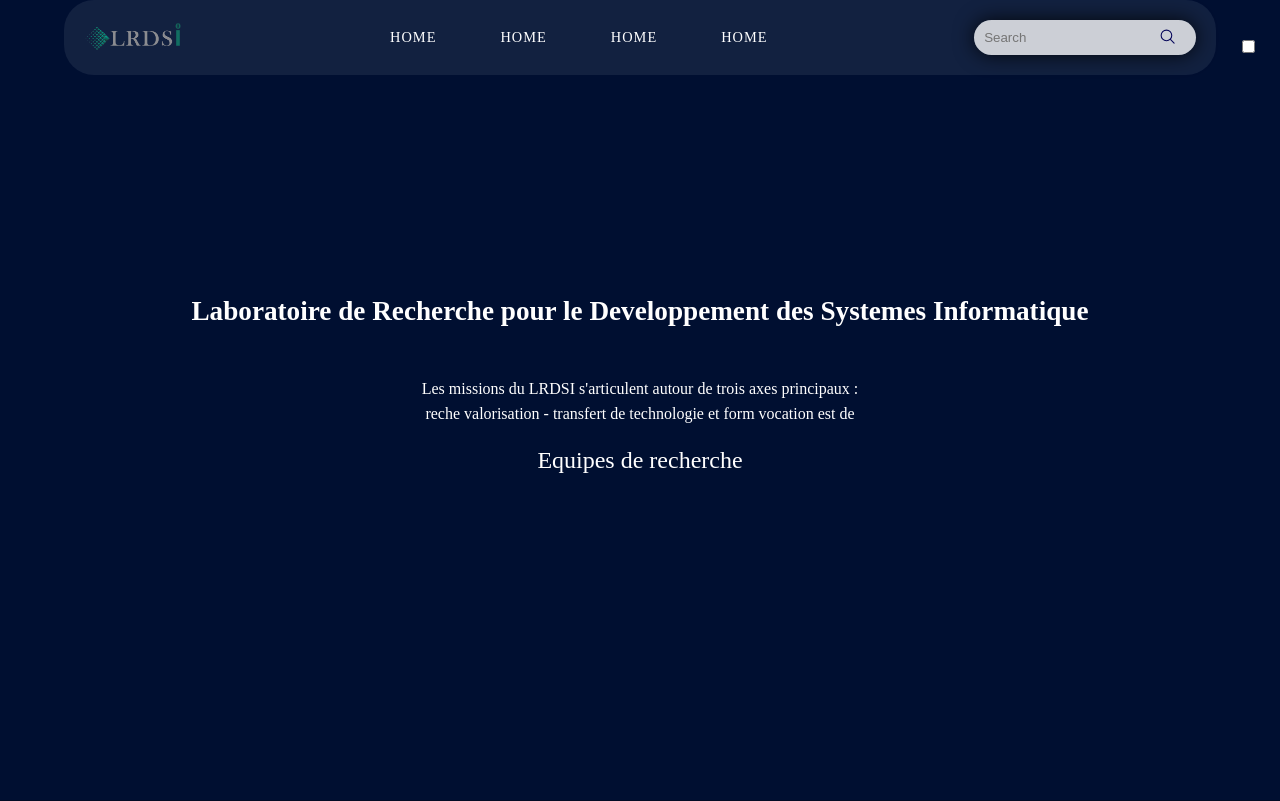
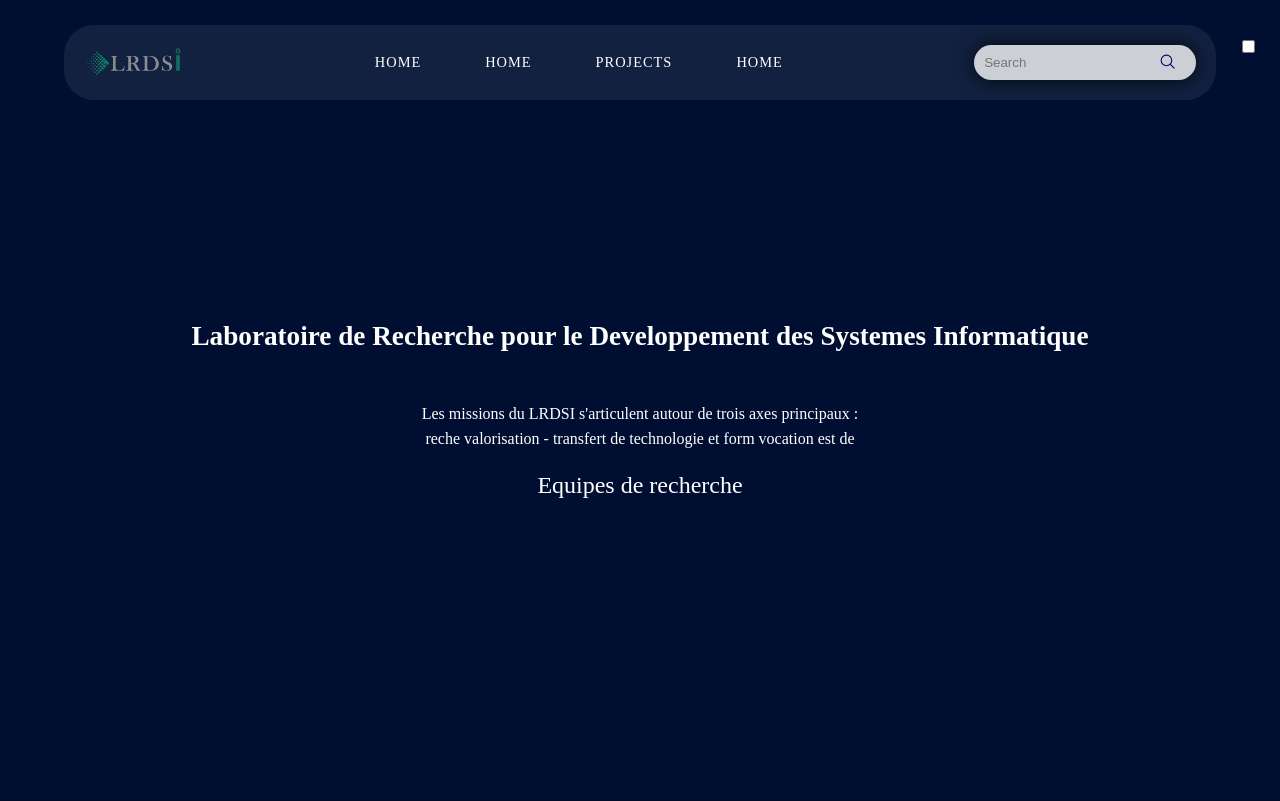
Before and after one commit to hancodx/LRDSI, a PHP site: page / in a window 1280 px wide. Shown: the top 801 px of the page. Run offline with PHP 8.4, Linux system fonts and the light colour scheme.

Commit message:
little mod
mod

```diff
--- a/css/index.css
+++ b/css/index.css
@@ -17,6 +17,7 @@ header {
     margin: 0 auto;
     background-color: rgba(240, 248, 255, 0.074);
     border-radius: 30px;
+    margin-top: 25px;
 }
 a {
     width: 20%;
--- a/index.html
+++ b/index.html
@@ -35,7 +35,7 @@
                         </div>
                     </li>
 
-                    <li ><a href="#">home</a>
+                    <li ><a href="#">projects</a>
                         <div class="dropdown">
                             <ul>
                                 <li> <a href=""> titre 1 </a></li>
```
